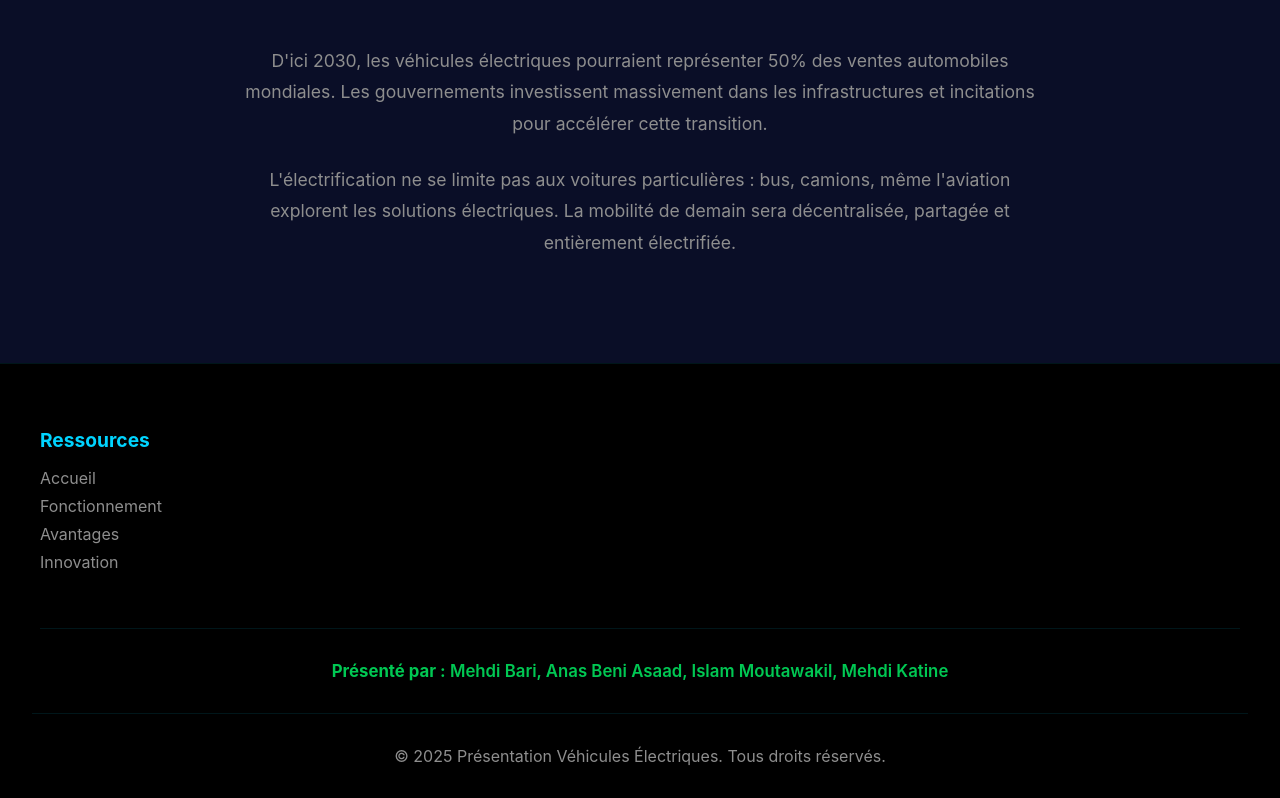
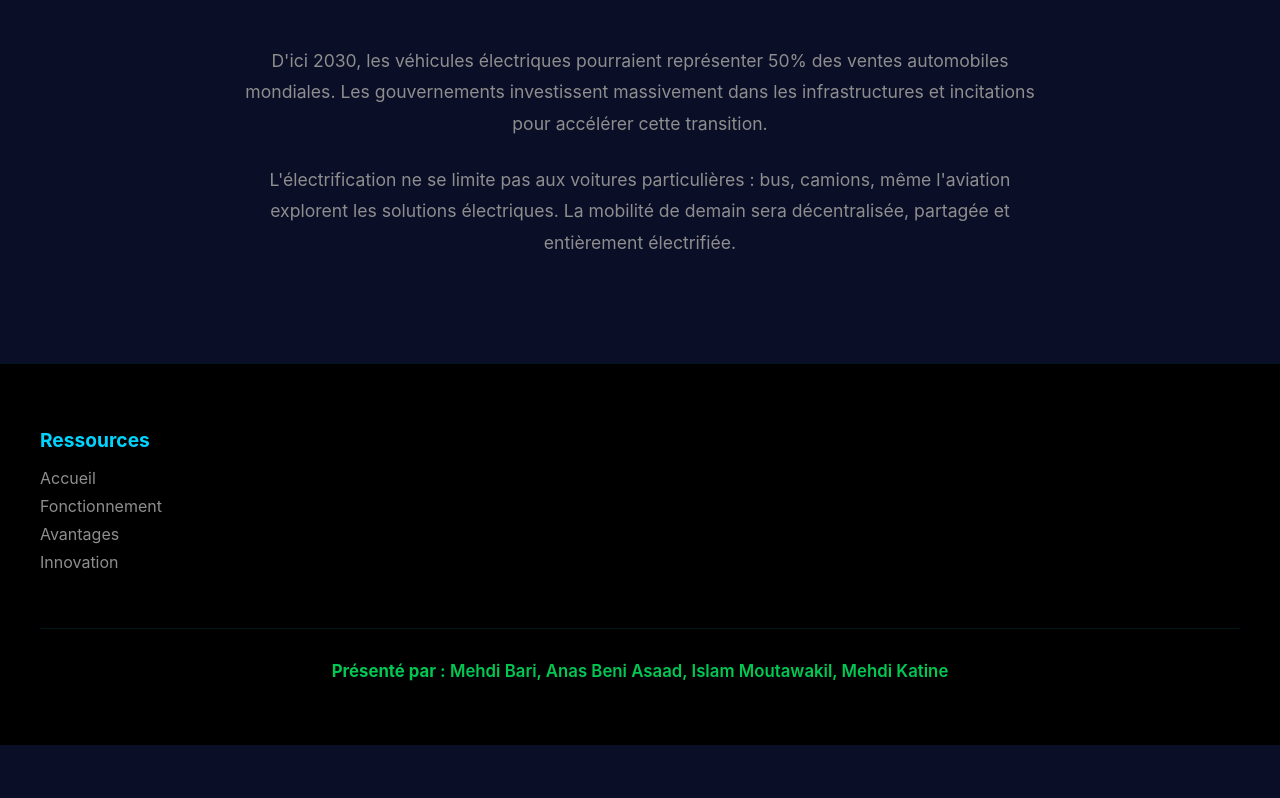
Before and after one commit to mjehd/teslapc, a plain HTML site: page index.html in a window 1280 px wide. Shown: the part 4677-5475 px from the top of the page. After the commit the page ends 5422 px from the top, so only its background shows below. Drawn offline with Linux system fonts and the light colour scheme.

Commit message:
Update index.html

```diff
--- a/index.html
+++ b/index.html
@@ -247,9 +247,6 @@
             <div class="footer-credits">
                 <p><strong>Présenté par :</strong> Mehdi Bari, Anas Beni Asaad, Islam Moutawakil, Mehdi Katine</p>
             </div>
-            <div class="footer-bottom">
-                <p>&copy; 2025 Présentation Véhicules Électriques. Tous droits réservés.</p>
-            </div>
         </div>
     </footer>
 
```
